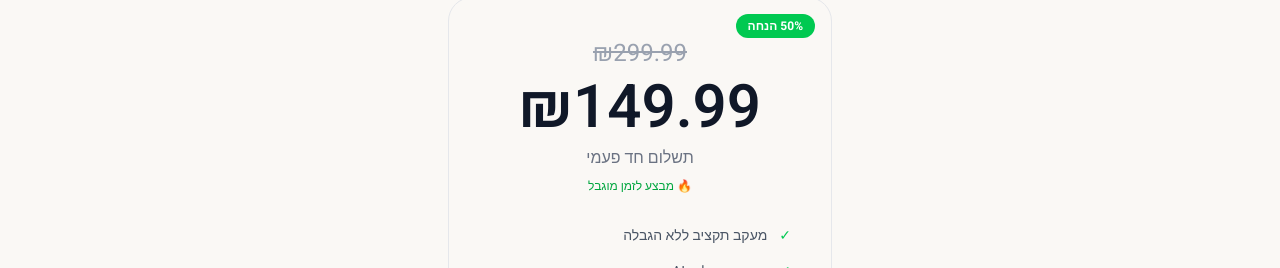
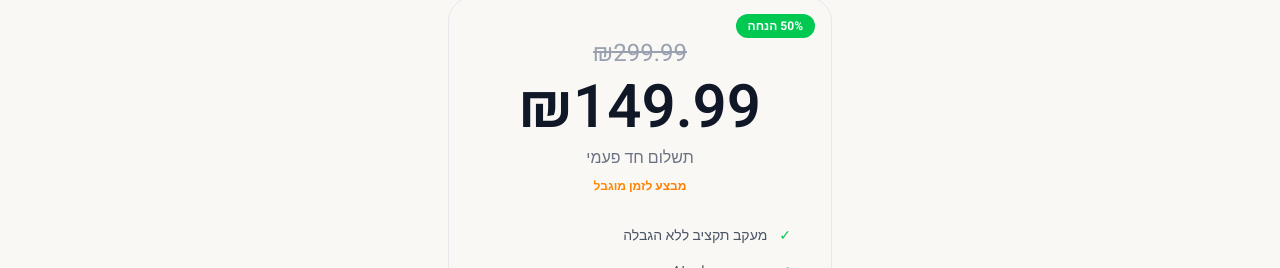
Before and after one commit to guyceza/shiputz-ai, a Next.js app: page / in a window 1280 px wide. Shown: the part 5678-5946 px from the top of the page. Built offline with nearby package versions, Linux system fonts and the light colour scheme.

Commit message:
Update limited offer badge: premium gradient, remove emoji

```diff
--- a/src/app/page.tsx
+++ b/src/app/page.tsx
@@ -616,7 +616,7 @@
             </div>
             <div className="text-6xl font-semibold text-gray-900 mb-2">₪149.99</div>
             <p className="text-gray-500 mb-2">תשלום חד פעמי</p>
-            <p className="text-xs text-green-600 mb-8">🔥 מבצע לזמן מוגבל</p>
+            <p className="text-xs font-semibold bg-gradient-to-r from-amber-500 to-orange-500 bg-clip-text text-transparent mb-8">מבצע לזמן מוגבל</p>
 
             <ul className="text-right space-y-4 mb-10 text-sm text-gray-600">
               <li className="flex items-center gap-3">
```
